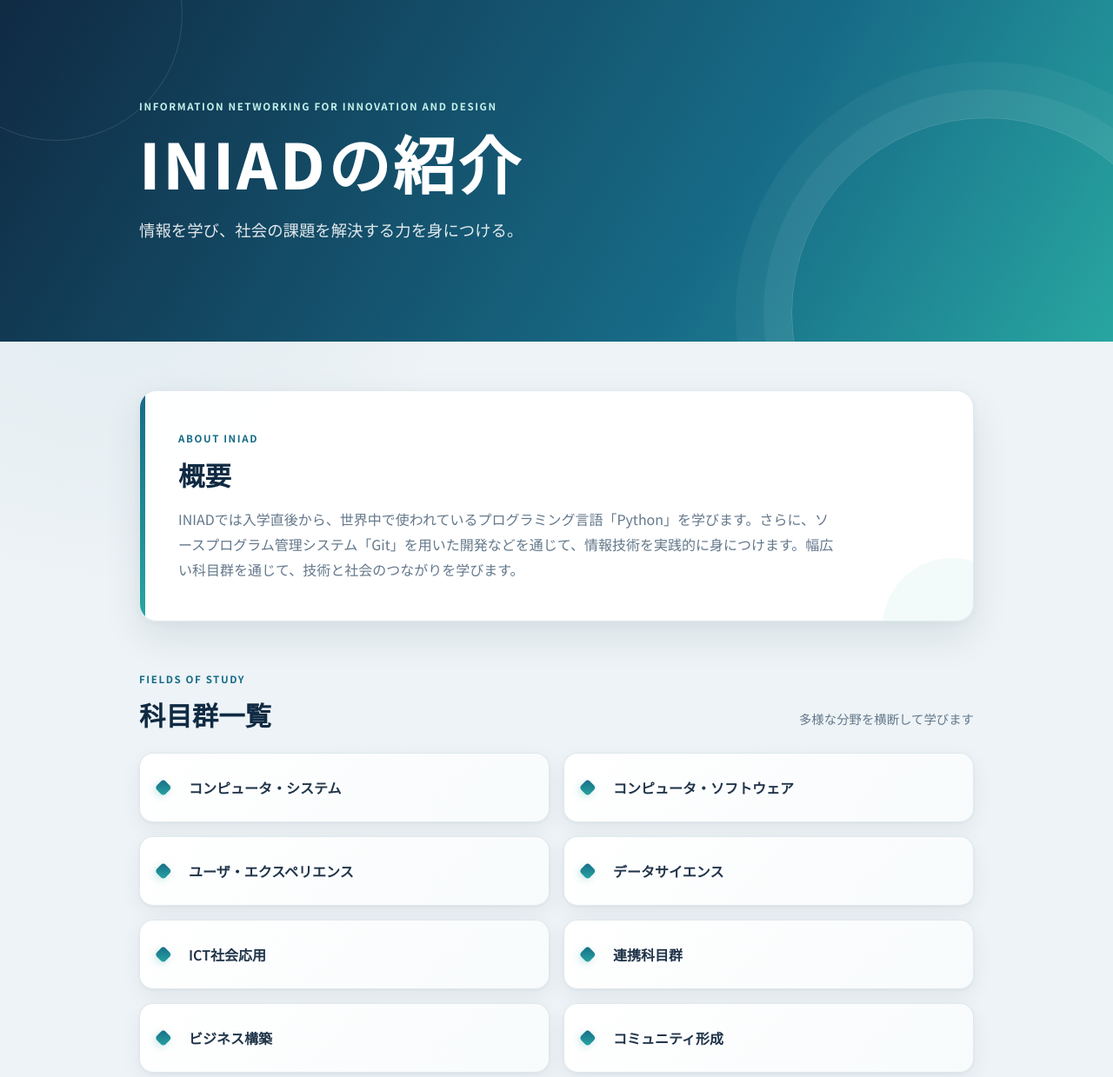
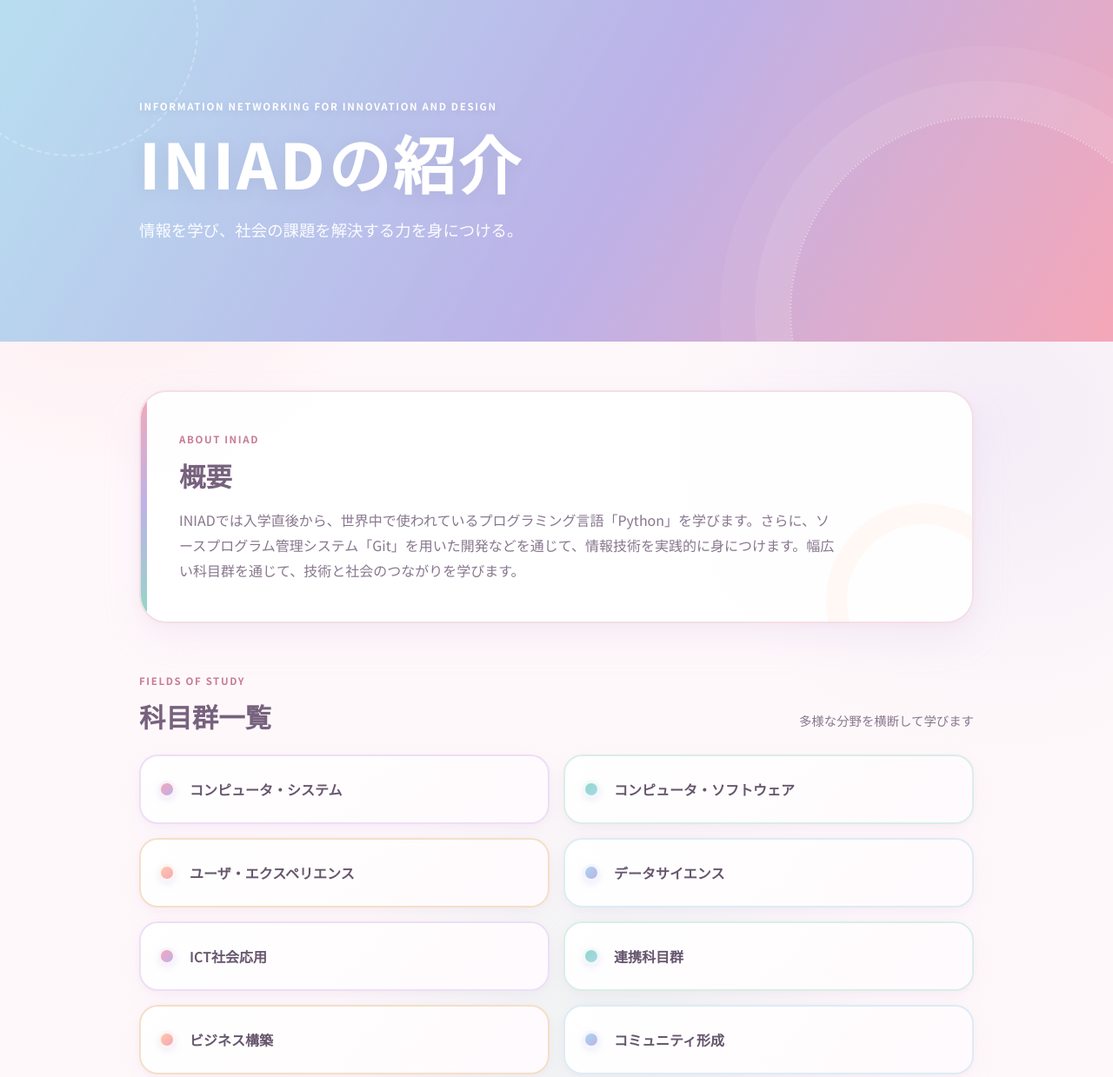
Before and after one commit to s12202601734-beep/iniad-intro-, a plain HTML site: page index.html in a window 1280 px wide. Shown: the top 1239 px of the page at 87% size. Drawn offline with Linux system fonts and the light colour scheme.

Commit message:
Make the page styling pastel and cute

```diff
--- a/styles.css
+++ b/styles.css
@@ -2,13 +2,15 @@
 
 :root {
   color-scheme: light;
-  --navy: #102a43;
-  --blue: #176b87;
-  --teal: #28a6a1;
-  --ink: #203449;
-  --muted: #64788b;
-  --paper: #edf3f6;
-  --line: #dfe8ed;
+  --pink: #f5a7b8;
+  --peach: #ffc9a9;
+  --lavender: #bdb2e8;
+  --mint: #91d8c4;
+  --sky: #a9d7ed;
+  --ink: #66566d;
+  --muted: #88778e;
+  --paper: #fff8fa;
+  --line: #f1dde6;
 }
 
 * {
@@ -18,7 +20,9 @@
 body {
   margin: 0;
   background:
-    radial-gradient(circle at 10% 20%, rgb(23 107 135 / 6%), transparent 25rem),
+    radial-gradient(circle at 10% 15%, rgb(245 167 184 / 18%), transparent 22rem),
+    radial-gradient(circle at 90% 35%, rgb(189 178 232 / 16%), transparent 24rem),
+    radial-gradient(circle at 55% 85%, rgb(145 216 196 / 14%), transparent 20rem),
     var(--paper);
   color: var(--ink);
   font-family: "Noto Sans JP", "Hiragino Kaku Gothic ProN", Meiryo, sans-serif;
@@ -29,17 +33,19 @@ body {
   position: relative;
   overflow: hidden;
   padding: clamp(3.5rem, 9vw, 7rem) 1.5rem;
-  background: linear-gradient(120deg, #102a43 0%, #176b87 65%, #28a6a1 100%);
+  background:
+    linear-gradient(120deg, rgb(255 255 255 / 18%), transparent 50%),
+    linear-gradient(120deg, #a9d7ed 0%, #bdb2e8 55%, #f5a7b8 100%);
   color: #fff;
 }
 
 .site-header::before {
   position: absolute;
-  top: -8rem;
-  left: -5rem;
+  top: -7rem;
+  left: -4rem;
   width: 18rem;
   height: 18rem;
-  border: 1px solid rgb(255 255 255 / 12%);
+  border: 2px dashed rgb(255 255 255 / 28%);
   border-radius: 50%;
   content: "";
 }
@@ -50,9 +56,11 @@ body {
   bottom: -12rem;
   width: 28rem;
   height: 28rem;
-  border: 1px solid rgb(255 255 255 / 18%);
+  border: 2px dotted rgb(255 255 255 / 35%);
   border-radius: 50%;
-  box-shadow: 0 0 0 2rem rgb(255 255 255 / 5%), 0 0 0 4rem rgb(255 255 255 / 4%);
+  box-shadow:
+    0 0 0 2.5rem rgb(255 255 255 / 8%),
+    0 0 0 5rem rgb(255 255 255 / 5%);
   content: "";
 }
 
@@ -76,20 +84,23 @@ body {
 }
 
 .eyebrow {
-  color: #c4f2eb;
+  color: #fff;
+  text-shadow: 0 2px 10px rgb(102 86 109 / 12%);
 }
 
 .site-header h1 {
   margin: 0;
+  color: #fff;
   font-size: clamp(2.4rem, 7vw, 4.5rem);
   font-weight: 800;
   letter-spacing: 0.04em;
   line-height: 1.25;
+  text-shadow: 0 4px 18px rgb(102 86 109 / 10%);
 }
 
 .header-copy {
   margin: 1rem 0 0;
-  color: rgb(255 255 255 / 88%);
+  color: rgb(255 255 255 / 95%);
   font-size: clamp(0.95rem, 2vw, 1.15rem);
 }
 
@@ -101,10 +112,12 @@ body {
   position: relative;
   overflow: hidden;
   padding: clamp(1.5rem, 5vw, 2.75rem);
-  border: 1px solid rgb(223 232 237 / 90%);
-  border-radius: 1.25rem;
-  background: rgb(255 255 255 / 96%);
-  box-shadow: 0 18px 45px rgb(16 42 67 / 9%), 0 2px 8px rgb(16 42 67 / 4%);
+  border: 2px solid #f3dfe7;
+  border-radius: 2rem;
+  background: rgb(255 255 255 / 94%);
+  box-shadow:
+    0 18px 45px rgb(189 178 232 / 14%),
+    0 4px 12px rgb(245 167 184 / 8%);
 }
 
 .section-card::before {
@@ -112,8 +125,9 @@ body {
   top: 0;
   bottom: 0;
   left: 0;
-  width: 0.35rem;
-  background: linear-gradient(180deg, var(--blue), var(--teal));
+  width: 0.45rem;
+  border-radius: 999px;
+  background: linear-gradient(180deg, var(--pink), var(--lavender), var(--mint));
   content: "";
 }
 
@@ -121,10 +135,10 @@ body {
   position: absolute;
   right: -3.5rem;
   bottom: -5.5rem;
-  width: 10rem;
-  height: 10rem;
+  width: 11rem;
+  height: 11rem;
+  border: 1.5rem solid rgb(255 201 169 / 12%);
   border-radius: 50%;
-  background: rgb(40 166 161 / 6%);
   content: "";
 }
 
@@ -134,12 +148,12 @@ body {
 }
 
 .section-label {
-  color: var(--blue);
+  color: #c77c98;
 }
 
 h2 {
   margin: 0;
-  color: var(--navy);
+  color: #77627e;
   font-size: clamp(1.45rem, 3vw, 1.9rem);
   line-height: 1.4;
 }
@@ -183,37 +197,68 @@ h2 {
   display: flex;
   align-items: center;
   padding: 1.15rem 1.25rem 1.15rem 3.5rem;
-  border: 1px solid rgb(223 232 237 / 95%);
-  border-radius: 1rem;
-  background:
-    linear-gradient(135deg, rgb(255 255 255 / 100%), rgb(248 251 252 / 100%));
-  box-shadow: 0 8px 24px rgb(16 42 67 / 6%), 0 1px 3px rgb(16 42 67 / 5%);
+  border: 2px solid #f1e2ea;
+  border-radius: 1.35rem;
+  background: linear-gradient(135deg, #fff 0%, #fffafd 100%);
+  box-shadow:
+    0 8px 24px rgb(189 178 232 / 10%),
+    0 2px 6px rgb(245 167 184 / 7%);
   font-weight: 600;
   transition: border-color 180ms ease, box-shadow 180ms ease, transform 180ms ease;
+}
+
+.course-list li:nth-child(4n + 1) {
+  border-color: #ecdff7;
+}
+
+.course-list li:nth-child(4n + 2) {
+  border-color: #d9eee7;
+}
+
+.course-list li:nth-child(4n + 3) {
+  border-color: #f4dfc8;
+}
+
+.course-list li:nth-child(4n + 4) {
+  border-color: #dcecf5;
 }
 
 .course-list li::before {
   position: absolute;
   left: 1.25rem;
-  width: 0.85rem;
-  height: 0.85rem;
-  border-radius: 0.25rem;
-  background: linear-gradient(135deg, var(--blue), var(--teal));
-  box-shadow: 0 3px 8px rgb(40 166 161 / 25%);
+  width: 0.9rem;
+  height: 0.9rem;
+  border: 3px solid rgb(255 255 255 / 85%);
+  border-radius: 50%;
+  background: linear-gradient(135deg, var(--pink), var(--lavender));
+  box-shadow: 0 3px 8px rgb(189 178 232 / 25%);
   content: "";
-  transform: rotate(45deg);
+}
+
+.course-list li:nth-child(4n + 2)::before {
+  background: linear-gradient(135deg, var(--mint), var(--sky));
+}
+
+.course-list li:nth-child(4n + 3)::before {
+  background: linear-gradient(135deg, var(--peach), var(--pink));
+}
+
+.course-list li:nth-child(4n + 4)::before {
+  background: linear-gradient(135deg, var(--sky), var(--lavender));
 }
 
 .course-list li:hover {
-  transform: translateY(-4px);
-  border-color: #92caca;
-  box-shadow: 0 14px 30px rgb(16 42 67 / 11%), 0 2px 5px rgb(16 42 67 / 6%);
+  transform: translateY(-4px) rotate(-0.3deg);
+  border-color: #d5bfe2;
+  box-shadow:
+    0 14px 30px rgb(189 178 232 / 13%),
+    0 4px 8px rgb(245 167 184 / 8%);
 }
 
 .site-footer {
   padding: 1.5rem;
-  border-top: 1px solid var(--line);
-  background: rgb(255 255 255 / 55%);
+  border-top: 2px dashed #eedde7;
+  background: rgb(255 255 255 / 75%);
   color: var(--muted);
   font-size: 0.85rem;
   text-align: center;
```
